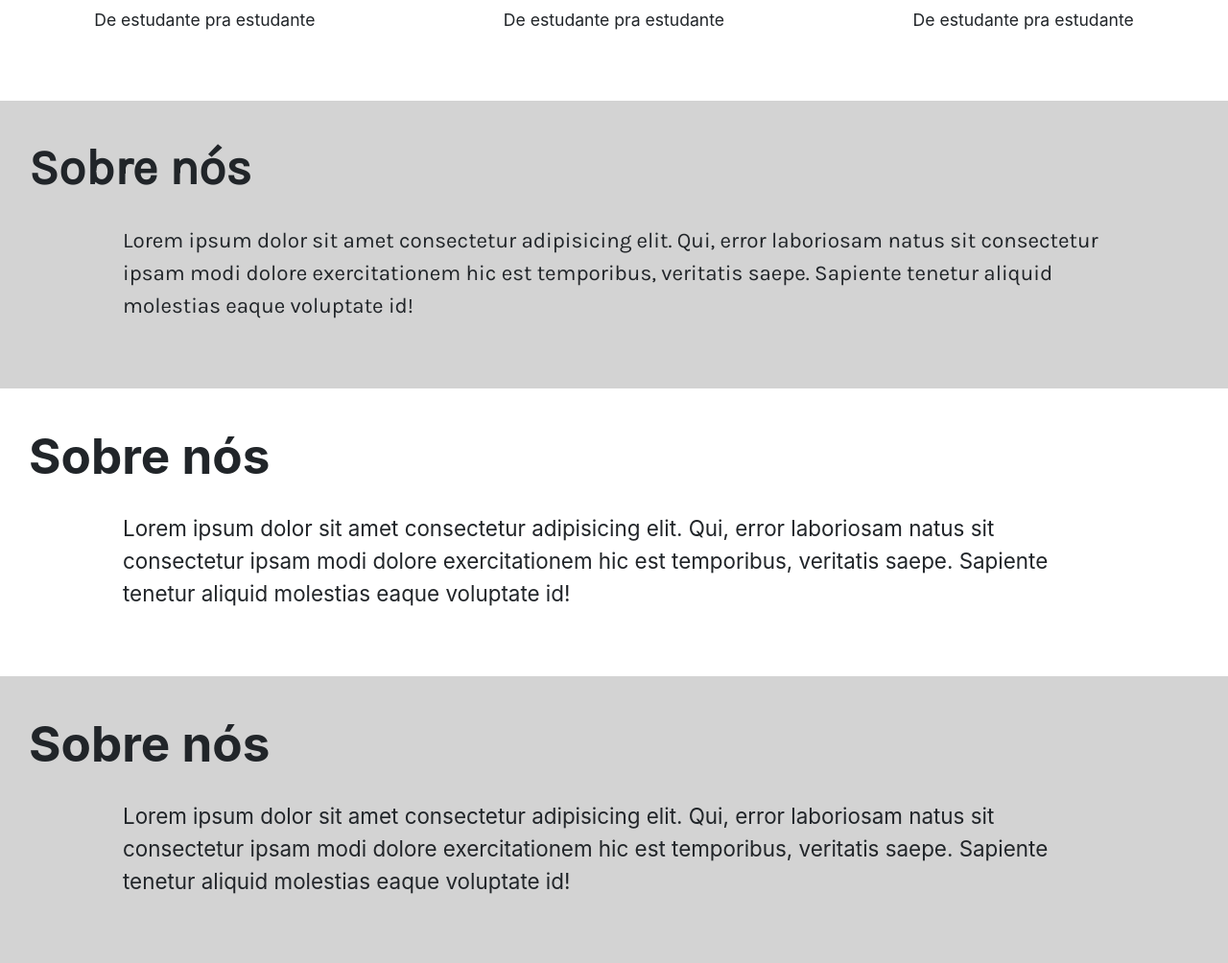
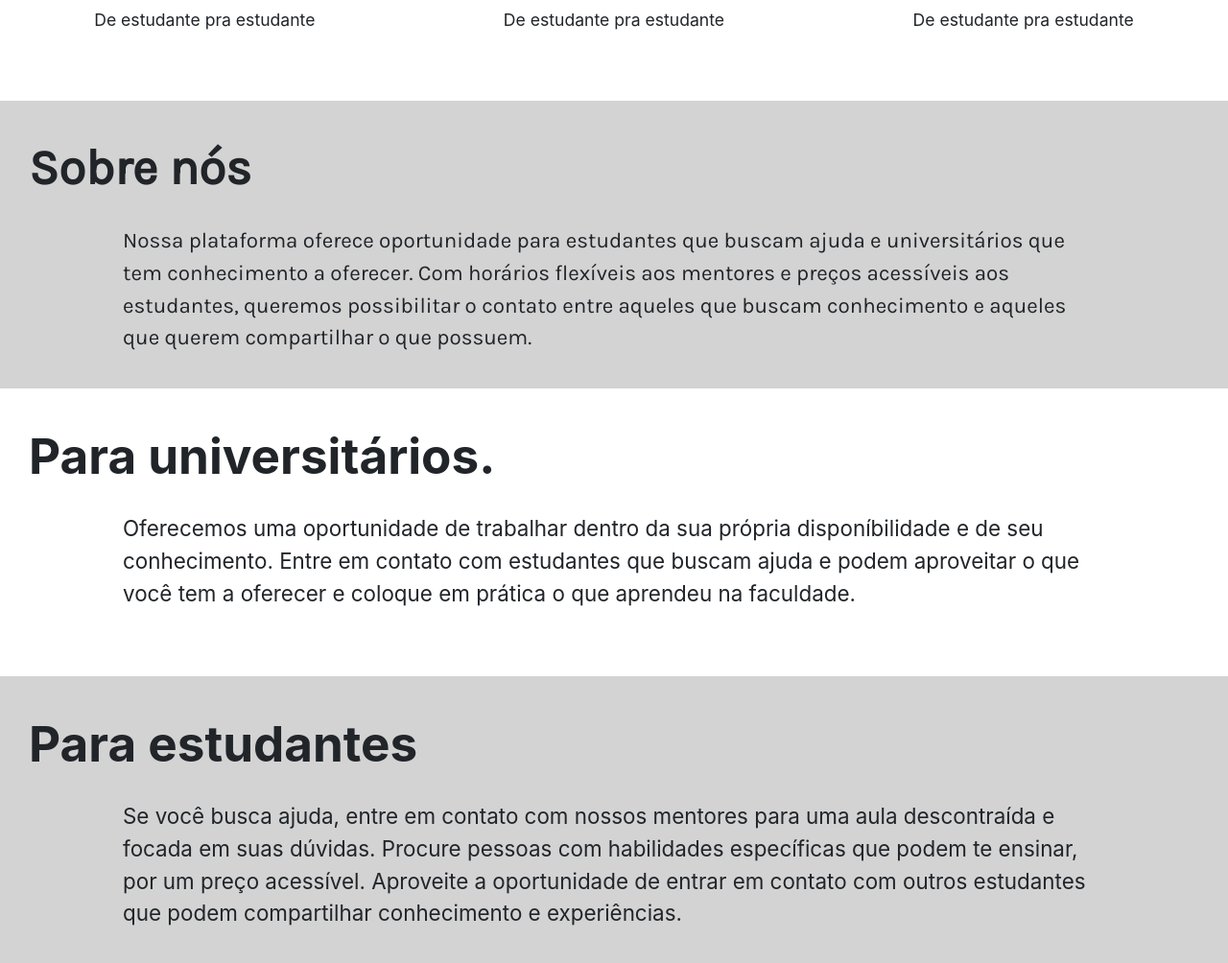
Before and after one commit to JuliaWharton/Ensinas-backend, a Django app: page / in a window 1280 px wide. Shown: the part 995-1999 px from the top of the page at 96% size. Run offline with Django 3.2, Linux system fonts and the light colour scheme; some libraries are stand-ins or nearby versions.

Commit message:
Add text to landing

```diff
--- a/landing/templates/landing.html
+++ b/landing/templates/landing.html
@@ -84,9 +84,7 @@ crossorigin="anonymous">
             <div class="sectionTwoAll">
                 <h1>Sobre nós</h1>
                 <div class="sectionTwoText flex">
-                    <p>Lorem ipsum dolor sit amet consectetur adipisicing elit. Qui, error laboriosam natus sit
-                        consectetur ipsam modi dolore exercitationem hic est temporibus, veritatis saepe. Sapiente
-                        tenetur aliquid molestias eaque voluptate id!</p>
+                    <p>Nossa plataforma oferece oportunidade para estudantes que buscam ajuda e universitários que tem conhecimento a oferecer. Com horários flexíveis aos mentores e preços acessíveis aos estudantes, queremos possibilitar o contato entre aqueles que buscam conhecimento e aqueles que querem compartilhar o que possuem.</p>
                     </div>
                 </div>
             </div>
@@ -97,11 +95,9 @@ crossorigin="anonymous">
         <div class="maxW">
             <div class="sectionTwo sectionThree">
                 <div class="sectionTwoAll">
-                    <h1>Sobre nós</h1>
+                    <h1>Para universitários.</h1>
                     <div class="sectionTwoText flex">
-                        <p>Lorem ipsum dolor sit amet consectetur adipisicing elit. Qui, error laboriosam natus sit
-                            consectetur ipsam modi dolore exercitationem hic est temporibus, veritatis saepe. Sapiente
-                            tenetur aliquid molestias eaque voluptate id!</p>
+                        <p>Oferecemos uma oportunidade de trabalhar dentro da sua própria disponíbilidade e de seu conhecimento.  Entre em contato com estudantes que buscam ajuda e podem aproveitar o que você tem a oferecer e coloque em prática o que aprendeu na faculdade.</p>
                         </div>
                     </div>
                 </div>
@@ -112,11 +108,9 @@ crossorigin="anonymous">
             <div class="maxW">
                 <div class="sectionTwo sectionFour">
                     <div class="sectionTwoAll">
-                        <h1>Sobre nós</h1>
+                        <h1>Para estudantes</h1>
                         <div class="sectionTwoText flex">
-                            <p>Lorem ipsum dolor sit amet consectetur adipisicing elit. Qui, error laboriosam natus sit
-                                consectetur ipsam modi dolore exercitationem hic est temporibus, veritatis saepe. Sapiente
-                                tenetur aliquid molestias eaque voluptate id!</p>
+                            <p>Se você busca ajuda, entre em contato com nossos mentores para uma aula descontraída e focada em suas dúvidas. Procure pessoas com habilidades específicas que podem te ensinar, por um preço acessível. Aproveite a oportunidade de entrar em contato com outros estudantes que podem compartilhar conhecimento e experiências.</p>
                             </div>
                         </div>
                     </div>
```
